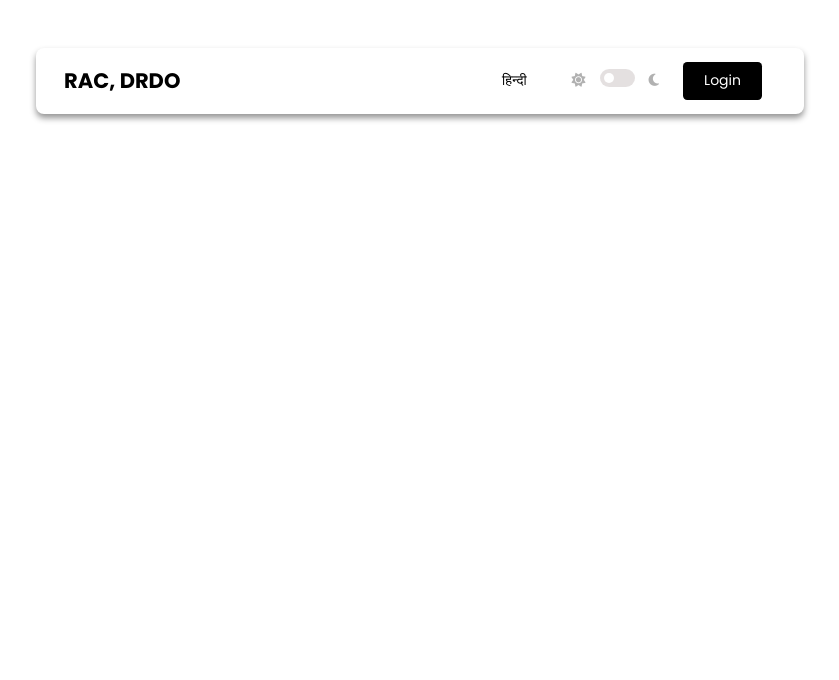
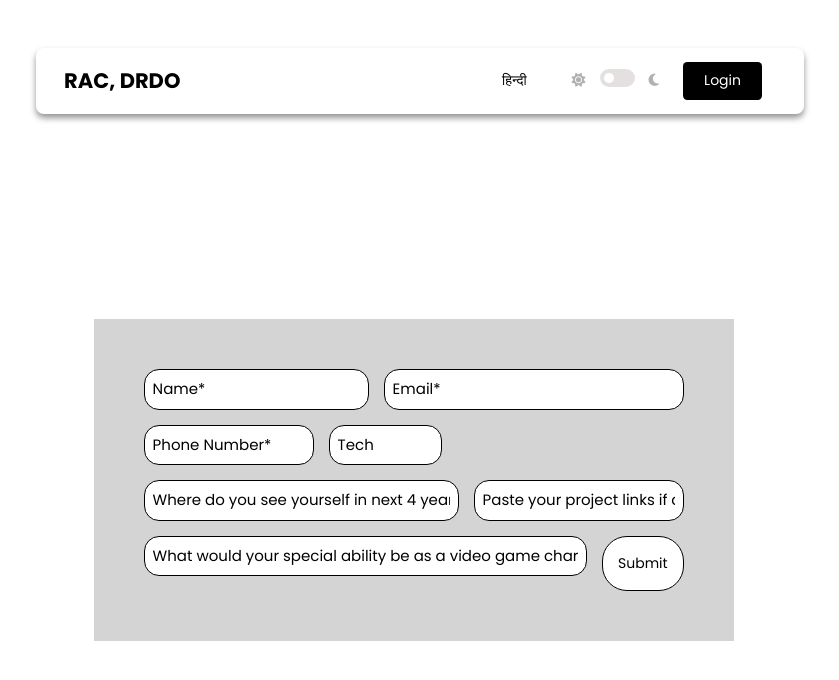
Before and after one commit to Black-Swan-SIH/Web-Frontend, a React (Vite) app: page /experts in a window 1280 px wide. Before the commit this address had no page. Shown: the top 680 px of the page, without its empty margins (220-1059 px from the left). Built offline with nearby package versions, Linux system fonts and the light colour scheme.

Commit message:
Expert page added

```diff
--- a/src/App.jsx
+++ b/src/App.jsx
@@ -5,6 +5,7 @@
 //import Profile from "./components/profile"; // Assuming you create this component
 import Profile from "./components/profile";
 import { green } from "@mui/material/colors";
+import Experts from "./Pages/Experts";
 
 function App() {
   return (
@@ -13,6 +14,7 @@
       <Routes>
         <Route path="/" element={<Sign but="Register" a="Login" text="Already have an account?">Sign Up</Sign>} />
         <Route path="/profile" element={<Profile value={80} color="green" userId={1}/>} />
+        <Route path="/experts" element={<Experts />} />
       </Routes>
     </Router>
   );
--- /dev/null
+++ b/src/Pages/Experts.css
@@ -0,0 +1,28 @@
+.box{
+    position: relative;
+    left: 5%;
+    height: auto;
+    width: 50vw;
+    background-color: rgb(212, 212, 212);
+    padding: 50px;
+}
+.one{
+    display: grid;
+    grid-template-columns: 1.5fr 2fr;
+    gap: 15px;
+}
+.two{
+    display: grid;
+    grid-template-columns: 1.5fr 1fr 2fr;
+    gap: 15px;
+}
+.three{
+    display: grid;
+    grid-template-columns: 3fr 2fr;
+    gap: 15px;
+}
+.four{
+    display: grid;
+    grid-template-columns: 3fr 0.1fr;
+    gap: 15px;
+}
--- /dev/null
+++ b/src/Pages/Experts.jsx
@@ -0,0 +1,113 @@
+import React, { useState } from "react";
+import "./Experts.css";
+import Input from "../components/Input";
+import Button from "../components/Button";
+
+const Experts = () => {
+  const [formData, setFormData] = useState({
+    email: "",
+    password: "",
+  });
+
+  const handleChange = (e) => {
+    const { name, value } = e.target;
+    setFormData({ ...formData, [name]: value });
+  };
+
+  const handleSubmit = (e) => {
+    e.preventDefault();
+    console.log("Form Data Submitted:", formData);
+    alert(`Welcome, ${formData.email}!`);
+    setFormData({ email: "", password: "" });
+  };
+  return (
+    <div className="box">
+      <form onSubmit={handleSubmit} action="#">
+        <div className="input-container">
+          <div className="one">
+            <Input
+              name="name"
+              value={formData.name}
+              onChange={handleChange}
+              background={"var(--bg-color)"}
+              borderRadius={"15px"}
+              boxShadow={"none"}
+            >
+              Name*
+            </Input>
+            <Input
+              name="name"
+              value={formData.name}
+              onChange={handleChange}
+              background={"var(--bg-color)"}
+              borderRadius={"15px"}
+              boxShadow={"none"}
+            >
+              Email*
+            </Input>
+          </div>
+          <div className="two">
+            <Input
+              name="name"
+              value={formData.name}
+              onChange={handleChange}
+              background={"var(--bg-color)"}
+              borderRadius={"15px"}
+              boxShadow={"none"}
+            >
+              Phone Number*
+            </Input>
+            <Input
+              name="name"
+              value={formData.name}
+              onChange={handleChange}
+              background={"var(--bg-color)"}
+              borderRadius={"15px"}
+              boxShadow={"none"}
+            >
+              Tech
+            </Input>
+            <div />
+          </div>
+          <div className="three">
+            <Input
+              name="name"
+              value={formData.name}
+              onChange={handleChange}
+              background={"var(--bg-color)"}
+              borderRadius={"15px"}
+              boxShadow={"none"}
+            >
+              Where do you see yourself in next 4 years?*
+            </Input>
+            <Input
+              name="name"
+              value={formData.name}
+              onChange={handleChange}
+              background={"var(--bg-color)"}
+              borderRadius={"15px"}
+              boxShadow={"none"}
+            >
+              Paste your project links if any
+            </Input>
+          </div>
+          <div className="four">
+            <Input
+              name="name"
+              value={formData.name}
+              onChange={handleChange}
+              background={"var(--bg-color)"}
+              borderRadius={"15px"}
+              boxShadow={"none"}
+            >
+              What would your special ability be as a video game character?*
+            </Input>
+            <Button borderColor="var(--text-color)" borderRadius={"25px"} padding={"0px 15px 0px 15px"} bgcolor={"var(--bg-color)"} color={"var(--text-color)"}>Submit</Button>
+          </div>
+        </div>
+      </form>
+    </div>
+  );
+};
+
+export default Experts;
--- a/src/components/Button.jsx
+++ b/src/components/Button.jsx
@@ -1,9 +1,9 @@
 import React from "react";
 import "./Button.css";
 
-const Button = ({bgcolor,color,children,borderRadius}) => {
+const Button = ({bgcolor,color,children,borderRadius,borderColor,padding}) => {
   return (
-    <button className="bt" style={{backgroundColor:bgcolor,color:color,borderRadius:borderRadius}}>
+    <button className="bt" style={{backgroundColor:bgcolor,color:color,borderRadius:borderRadius,borderColor:borderColor,border: `1px solid ${borderColor}`,padding:padding}}>
       {children}
     </button>
   );
--- a/src/components/Input.css
+++ b/src/components/Input.css
@@ -2,7 +2,7 @@
     width: 100%;
     padding: 0.8rem;
     border-radius: 0.5rem;
-    border: 2px solid var(--text-color);
+    border: 1.2px solid var(--text-color);
     outline: none;
     font-size: 1.5rem;
     color: var(--text-color);
@@ -15,3 +15,19 @@
     border: 2px solid rgb(109, 109, 109);
     box-shadow: 0 4px 8px rgba(106, 90, 205, 0.4);
   }
+
+  input::placeholder {
+    color: var(--text-color); /* Default placeholder color */
+  }
+
+  .placeholder-blue::placeholder {
+    color: blue; /* Custom placeholder color */
+  }
+
+  .placeholder-red::placeholder {
+    color: red; /* Example for red */
+  }
+
+  .placeholder-green::placeholder {
+    color: green; /* Example for green */
+  }
--- a/src/components/Input.jsx
+++ b/src/components/Input.jsx
@@ -1,7 +1,19 @@
-import React from 'react'
-import "./Input.css"
+import React from "react";
+import "./Input.css";
 
-const Input = ({children,name,value,onChange}) => {
+const Input = ({
+  children,
+  name,
+  value,
+  onChange,
+  color,
+  background,
+  borderRadius,
+  boxShadow,
+  placeholderColor,
+}) => {
+  const placeholderClass = placeholderColor ? `placeholder-${placeholderColor}` : "";
+
   return (
     <div className="form-group">
       <input
@@ -10,10 +22,17 @@
         value={value}
         placeholder={children}
         onChange={onChange}
+        style={{
+          color: color,
+          background: background,
+          borderRadius: borderRadius,
+          boxShadow: boxShadow,
+        }}
+        className={placeholderClass}
         required
       />
     </div>
-  )
-}
+  );
+};
 
-export default Input
+export default Input;
```
Also changed, not shown: src/App.css (line endings or trailing spaces). Lines whose indentation alone changed are shown as unchanged.
